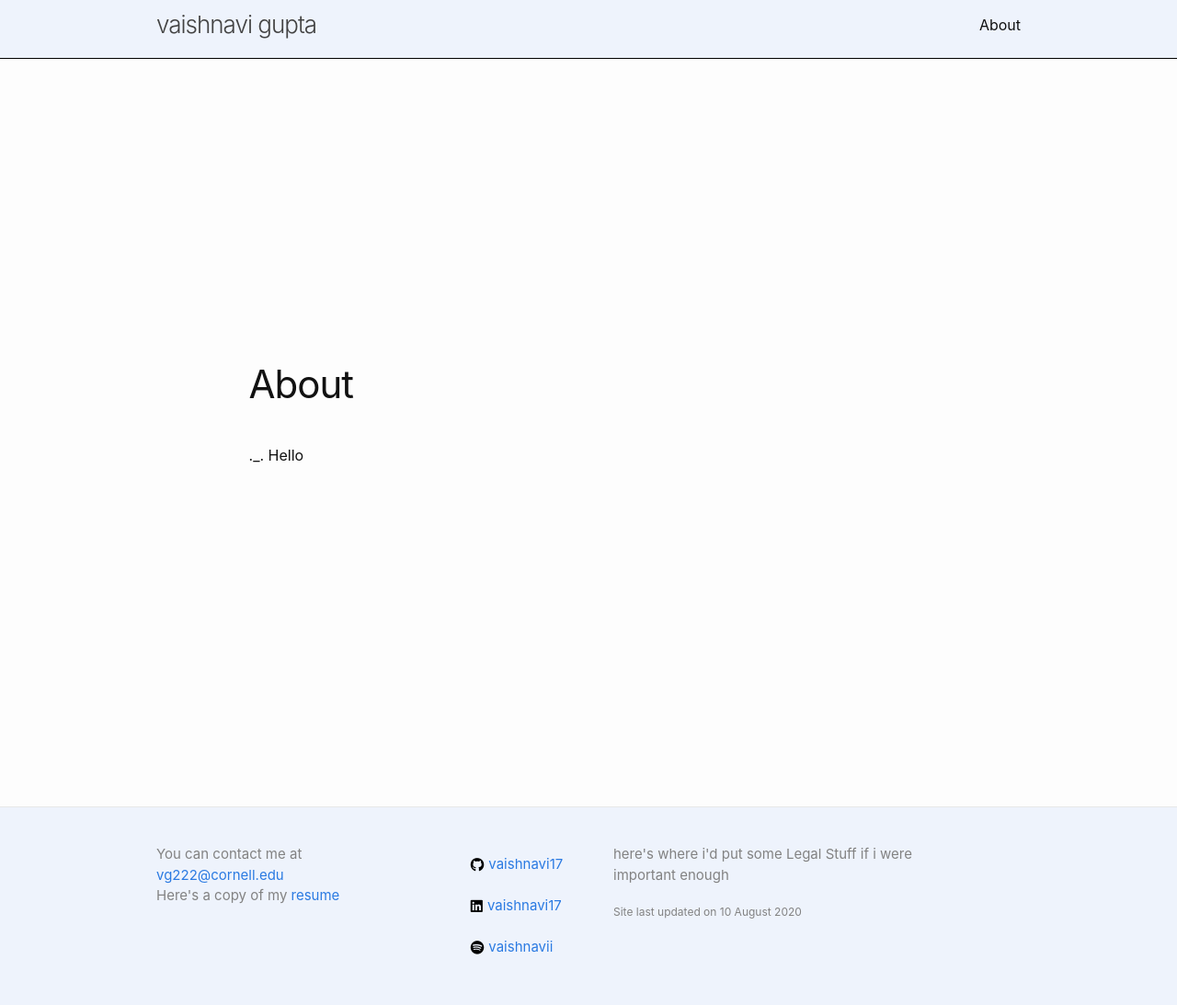
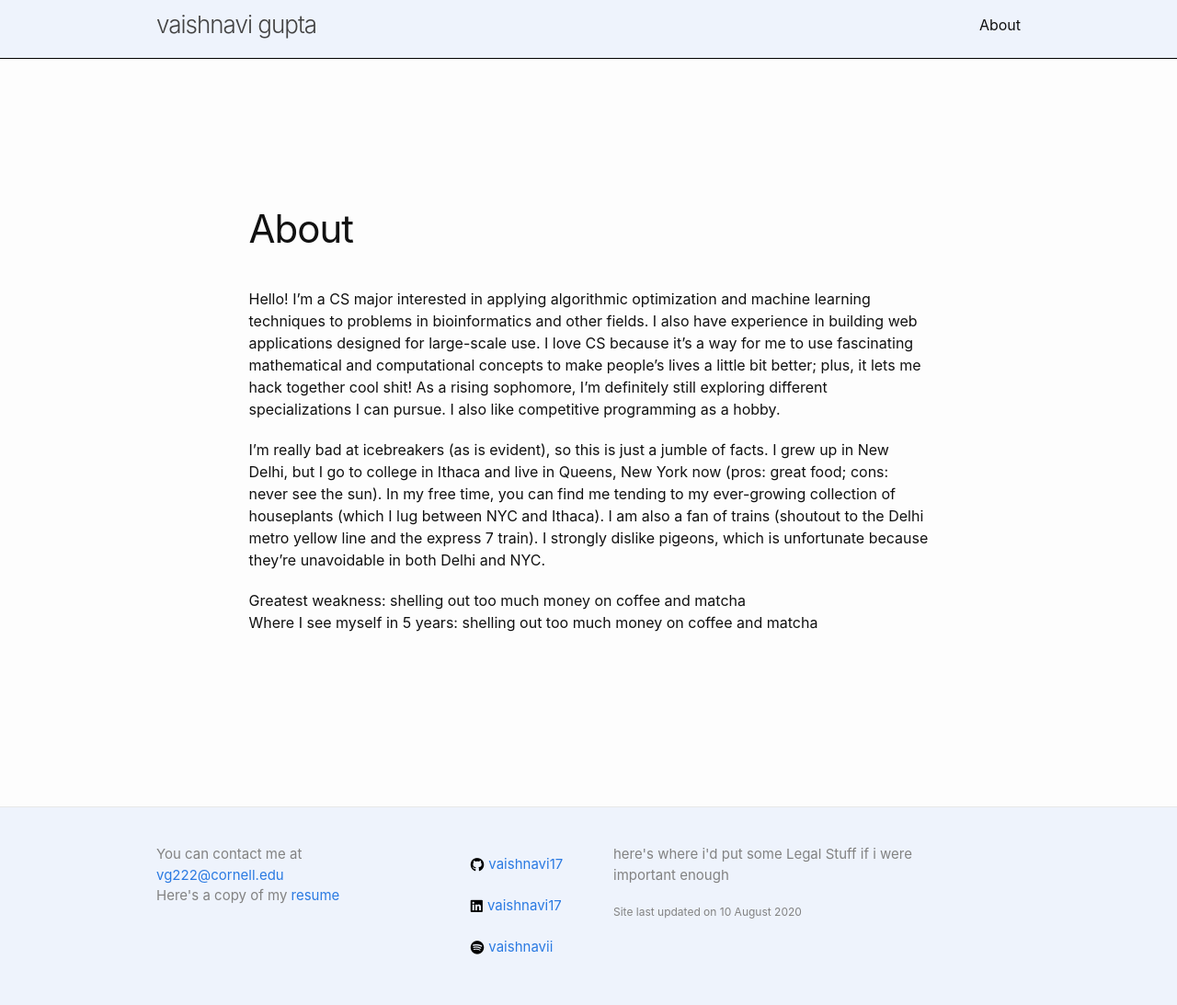
Before and after one commit to vaishnavi17/vaishnavi17.github.io, a Jekyll site: the page built from about.md, in a window 1280 px wide. Shown: the whole page at 92% size. Built offline with Jekyll 4.4.1, drawn with Linux system fonts in a browser that asks for light colours; nearby versions of some CDN libraries.

Commit message:
added about page, added a link

```diff
--- a/_config.yml
+++ b/_config.yml
@@ -15,7 +15,7 @@
 # in the templates via {{ site.myvariable }}.
 title: vaishnavi gupta
 description: >- # this means to ignore newlines until "baseurl:"
-  My personal website.
+  I'm a sophomore studying CS at Cornell, and this is my portfolio website.
 footer_description: here's where i'd put some Legal Stuff if i were important enough
 
 collections:
--- a/_layouts/page.html
+++ b/_layouts/page.html
@@ -4,8 +4,9 @@ layout: default
 
 <section class="hero is-large">
   <div class="columns is-desktop is-vcentered" style=" min-height: 93vh;">
-    <div class="column is-8-tablet is-vcentered is-centered has-text-left-desktop is-offset-2"
-      style="padding-left: 5%; padding-right: 5%;">
+    <div
+      class="column is-8-tablet is-10-mobile is-vcentered is-centered has-text-left-desktop is-offset-2 is-offset-1-mobile"
+      style="padding-left: 5%; padding-right: 5%; padding-top: min(25px, 5vh);">
       <article class="post">
 
         <header class="post-header">
--- a/about.md
+++ b/about.md
@@ -4,4 +4,13 @@ title: About
 permalink: /about/
 ---
 
-._. Hello
+Hello! I'm a CS major interested in applying algorithmic optimization and machine learning techniques to problems in bioinformatics and other fields. I also have experience in building web applications designed for large-scale use. I love CS because it's a way for me to use fascinating mathematical and computational concepts to make people's lives a little bit better; plus, it lets me hack together cool shit! As a rising sophomore, I'm definitely still exploring different specializations I can pursue. I also like competitive programming as a hobby.
+
+
+I'm really bad at icebreakers (as is evident), so this is just a jumble of facts. I grew up in New Delhi, but I go to college in Ithaca and live in Queens, New York now (pros: great food; cons: never see the sun).
+In my free time, you can find me tending to my ever-growing collection of houseplants (which I lug between NYC and Ithaca). I am also a fan of trains (shoutout to the Delhi metro yellow line and the express 7 train). I strongly dislike pigeons, which is unfortunate because they're unavoidable in both Delhi and NYC.
+
+Greatest weakness: shelling out too much money on coffee and matcha
+Where I see myself in 5 years: shelling out too much money on coffee and matcha
+
+<!-- Just for kicks, here's some stuff I've read recently and enjoyed- -->
```
Also changed, not shown: _layouts/home.html (+6 -1 lines).
